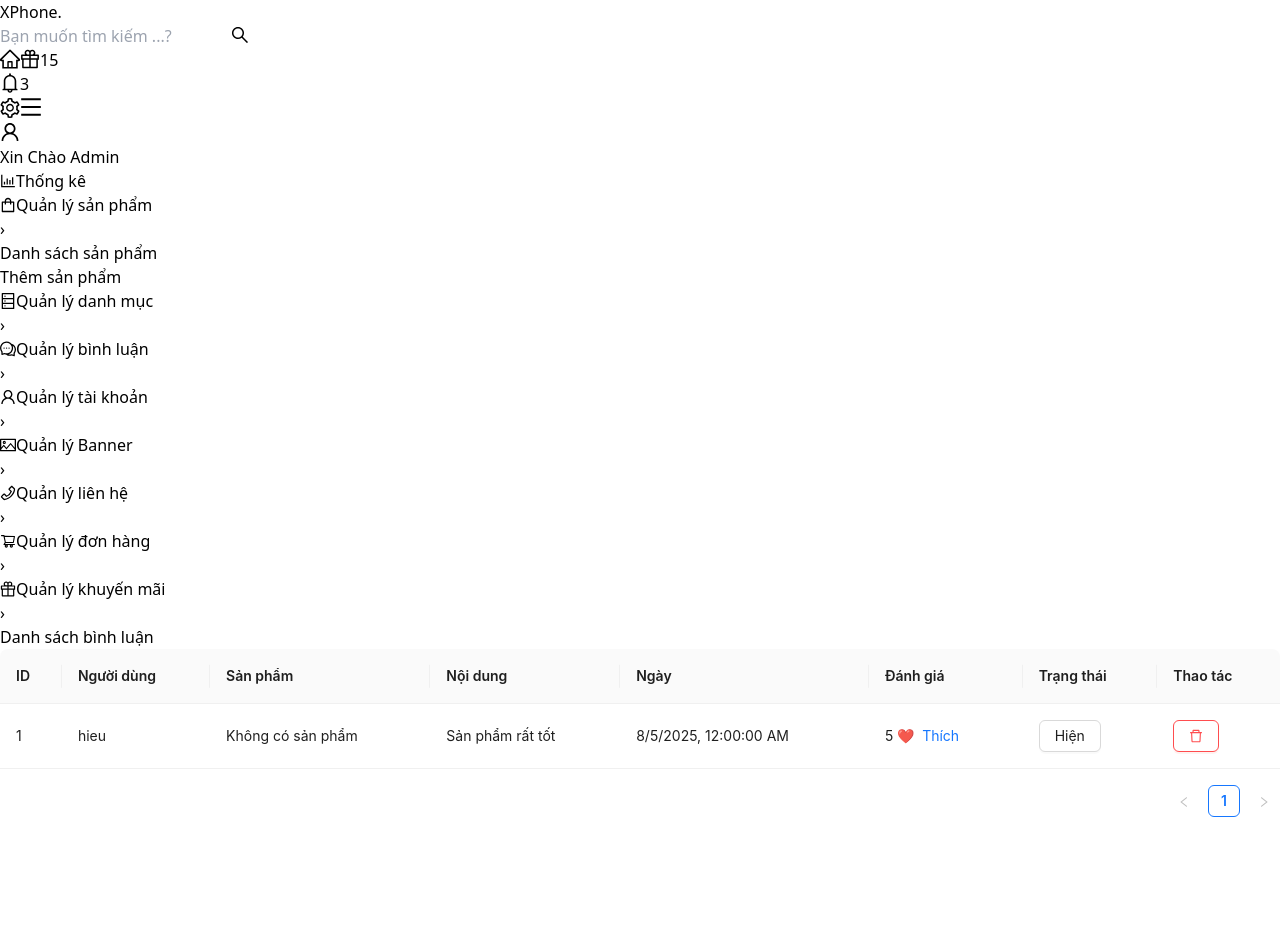
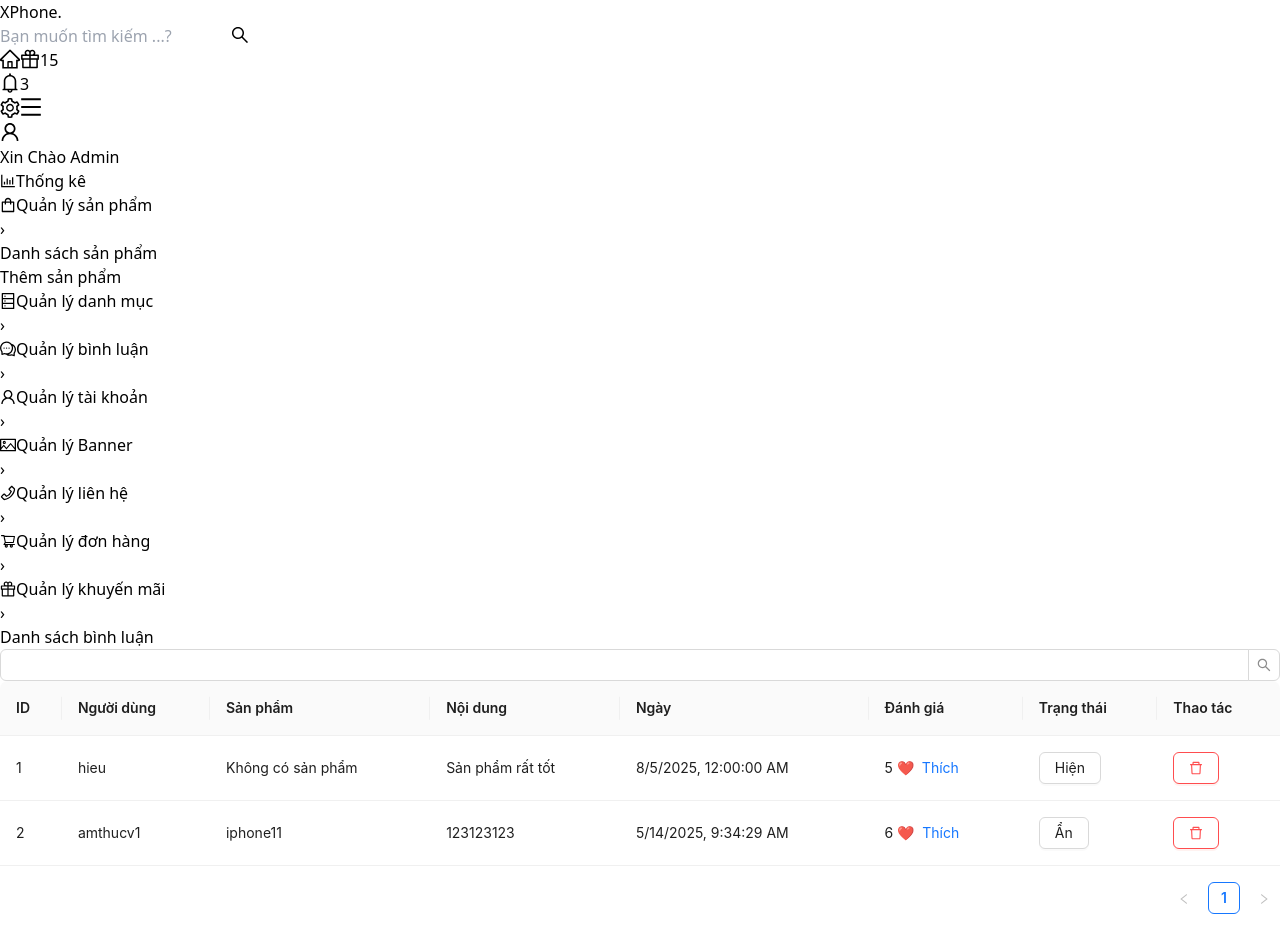
Before and after one commit to Hiu-fen/DATN-XPHONE, a React (Vite) app: page /admin/comment/list in a window 1280 px wide. Before the commit the page ends 833 px from the top, so only its background shows below. Built offline with nearby package versions, Linux system fonts and the light colour scheme; data requests are answered from the project's data file.

Commit message:
Tìm kiếm

```diff
--- a/db.json
+++ b/db.json
@@ -93,6 +93,14 @@
       "date": "08/05/2025",
       "id": 1,
       "likes": 5
+    },
+    {
+      "user": "amthucv1",
+      "content": "123123123",
+      "sanpham": "5",
+      "date": "2025-05-14T09:34:29.709Z",
+      "likes": 6,
+      "id": 2
     }
   ],
   "carts": [],
--- a/src/App.tsx
+++ b/src/App.tsx
@@ -14,6 +14,7 @@ import PostAddCategory from './components/admin/Category/PostAddCategory'
 import PutEditCategory from './components/admin/Category/PutEditCategory'
 import PostAdd from './components/admin/Product/PostAdd'
 import CommentAdmin from './components/admin/Comment/CommentList'
+import Search from './components/admin/Search/search'
 
 
 const App = () => {
@@ -44,7 +45,10 @@ const App = () => {
         // {path:'login',element:<Login/>},
 
         /// Router quản lý tài khoản user
-        { path: 'user/list', element: <GetUser /> }
+        { path: 'user/list', element: <GetUser /> },
+
+        //Router Search
+        {path:'search', element:<Search/>}
 
       ]
     },
--- a/src/components/admin/Comment/CommentList.tsx
+++ b/src/components/admin/Comment/CommentList.tsx
@@ -1,70 +1,72 @@
-import {  useState } from 'react';
+import { useState, useMemo } from 'react';
 import axios from 'axios';
-import { Table, Button, Popconfirm, message } from 'antd';
+import { Table, Button, Popconfirm, message, Input } from 'antd';
 import { DeleteOutlined } from '@ant-design/icons';
 import { useMutation, useQuery } from '@tanstack/react-query';
 import { IComment } from '../../../interface/comments';
 
-
 interface IProduct {
   id: number;
-  name: string
+  name: string;
 }
 
 const CommentAdmin = () => {
+  const [searchText, setSearchText] = useState('');
 
-  const { data: comments , refetch } = useQuery({
-    queryKey:['comments'],
-    queryFn: async() =>
-      ( await axios.get(`http://localhost:4000/comments`)).data
-  })
+  const { data: comments, refetch } = useQuery({
+    queryKey: ['comments'],
+    queryFn: async () =>
+      (await axios.get(`http://localhost:4000/comments`)).data,
+  });
 
   const { data: products } = useQuery({
-    queryKey:['products'],
-    queryFn: async () => (await axios.get(`http://localhost:4000/products`)).data
-  })
+    queryKey: ['products'],
+    queryFn: async () =>
+      (await axios.get(`http://localhost:4000/products`)).data,
+  });
 
-  const getProductName = (id:number) =>{
-    const product = products?.find((pro: IProduct)=> pro.id == id);
-    return product ? product.name : "Không có sản phẩm"
-  }
-
+  const getProductName = (id: number) => {
+    const product = products?.find((pro: IProduct) => pro.id === id);
+    return product ? product.name : 'Không có sản phẩm';
+  };
 
   const toggleStatus = async (id: number, currentStatus: boolean) => {
     try {
       await axios.patch(`http://localhost:4000/comments/${id}`, {
         status: !currentStatus,
       });
-      message.success("Cập nhật trạng thái thành công");
+      message.success('Cập nhật trạng thái thành công');
       refetch();
     } catch (error: any) {
-
-      console.error("Lỗi khi cập nhật trạng thái:", error);
-      message.error("Cập nhật trạng thái thất bại");
+      console.error('Lỗi khi cập nhật trạng thái:', error);
+      message.error('Cập nhật trạng thái thất bại');
     }
   };
 
   const toggleLike = async (id: number, currentLikes: number) => {
     try {
-    const updatedLikes = currentLikes + 1; // Tăng 1 tim khi thích
-    await axios.patch(`http://localhost:4000/comments/${id}`, { likes: updatedLikes });
-    message.success("Đã thích bình luận");
-    refetch(); // Để làm mới lại dữ liệu sau khi cập nhật
+      const updatedLikes = currentLikes + 1;
+      await axios.patch(`http://localhost:4000/comments/${id}`, {
+        likes: updatedLikes,
+      });
+      message.success('Đã thích bình luận');
+      refetch();
     } catch (error: any) {
-    console.error("Lỗi khi cập nhật số tim:", error);
-    message.error("Không thể thích bình luận");
+      console.error('Lỗi khi cập nhật số tim:', error);
+      message.error('Không thể thích bình luận');
     }
   };
 
   const mutation = useMutation({
-    mutationFn: async (id: any) => await axios.delete(`http://localhost:4000/comments/${id}`),
+    mutationFn: async (id: any) =>
+      await axios.delete(`http://localhost:4000/comments/${id}`),
     onSuccess: () => {
-      message.success("Xóa thành công");
-      refetch()
+      message.success('Xóa thành công');
+      refetch();
     },
     onError: (error: any) => {
-      message.error("Xóa bình luận thất bại");
-      console.error("Lỗi khi xóa bình luận:", error);
+      message.error('Xóa bình luận thất bại');
+      console.error('Lỗi khi xóa bình luận:', error);
     },
   });
 
@@ -72,14 +74,27 @@ const toggleLike = async (id: number, currentLikes: number) => {
     mutation.mutate(id);
   };
 
-  // Cấu hình bảng hiển thị
+  const filteredComments = useMemo(() => {
+    return comments?.filter((c: IComment) => {
+      const productName = getProductName(Number(c.sanpham)).toLowerCase();
+      return (
+        c.id.toString().includes(searchText.toLowerCase()) ||
+        c.user?.toLowerCase().includes(searchText.toLowerCase()) ||
+        productName.includes(searchText.toLowerCase()) ||
+        c.content.includes(searchText.toLowerCase()) ||
+        new Date(c.date).toLocaleString().toLowerCase().includes(searchText.toLowerCase())
+      );
+    });
+  }, [comments, searchText, products]);
+
   const columns = [
     { title: 'ID', dataIndex: 'id' },
     { title: 'Người dùng', dataIndex: 'user' },
     {
       title: 'Sản phẩm',
       dataIndex: 'sanpham',
-    render: (_:any, record: IComment) => getProductName(Number(record.sanpham)),
+      render: (_: any, record: IComment) =>
+        getProductName(Number(record.sanpham)),
     },
     { title: 'Nội dung', dataIndex: 'content' },
     {
@@ -97,7 +112,8 @@ const toggleLike = async (id: number, currentLikes: number) => {
             <Button
               onClick={() => toggleLike(record.id, likes)}
               size="small"
-          type="link">
+              type="link"
+            >
               Thích
             </Button>
           </div>
@@ -126,7 +142,9 @@ const toggleLike = async (id: number, currentLikes: number) => {
           okText="OK"
           cancelText="NO"
         >
-        <Button danger><DeleteOutlined /></Button>
+          <Button danger>
+            <DeleteOutlined />
+          </Button>
         </Popconfirm>
       ),
     },
@@ -135,11 +153,13 @@ const toggleLike = async (id: number, currentLikes: number) => {
   return (
     <div>
       <h2 className="text-xl font-bold mb-4">Danh sách bình luận</h2>
-      <Table
-        columns={columns}
-        dataSource={comments}
-        rowKey="id"
+      <Input.Search
+        placeholder=""
+        className="mb-4"
+        onChange={(e) => setSearchText(e.target.value)}
+        allowClear
       />
+      <Table columns={columns} dataSource={filteredComments} rowKey="id" />
     </div>
   );
 };
--- /dev/null
+++ b/src/components/admin/Search/search.tsx
@@ -0,0 +1,11 @@
+import React from 'react'
+
+const Search = () => {
+  return (
+    <div>
+
+    </div>
+  )
+}
+
+export default Search
```
Lines whose indentation alone changed are shown as unchanged.
